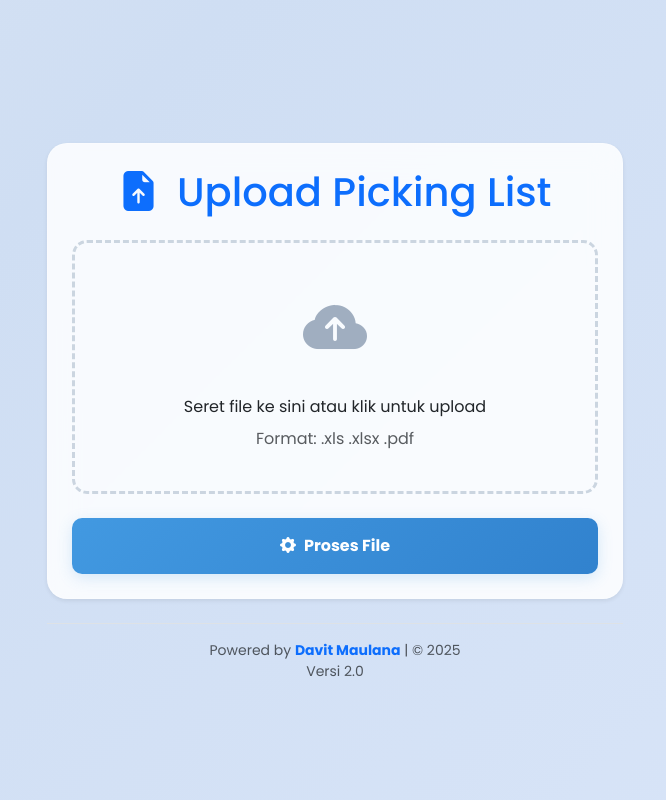
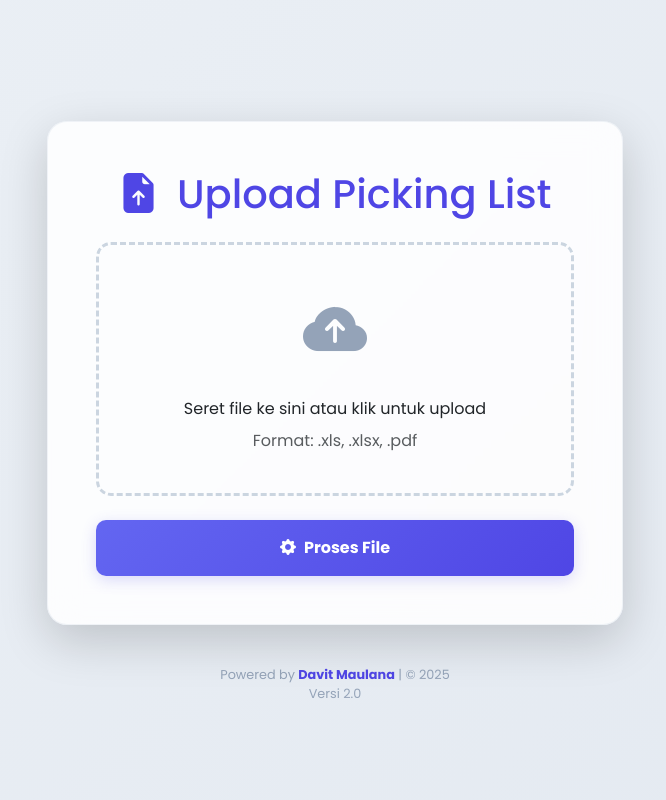
Before and after one commit to ainxpro6/testing, a Flask app: page / in a window 1280 px wide. Shown: the whole page, without its empty margins (305-971 px from the left). Run offline with Flask 3, Linux system fonts and the light colour scheme; some libraries are stand-ins or nearby versions.

Commit message:
Add files via upload

```diff
--- a/static/style.css
+++ b/static/style.css
@@ -2,7 +2,7 @@
 @keyframes fadeInSlideUp {
     from {
         opacity: 0;
-        transform: translateY(30px);
+        transform: translateY(20px);
     }
     to {
         opacity: 1;
@@ -21,7 +21,7 @@
         transform: translateY(0);
     }
     50% {
-        transform: translateY(-10px);
+        transform: translateY(-8px);
     }
 }
 
@@ -34,12 +34,11 @@
 body {
     min-height: 100vh;
     margin: 0;
-    font-family: 'Poppins', sans-serif; /* Menggunakan Google Font */
-    color: #333;
-    /* Animasi gradasi latar belakang yang halus */
-    background: linear-gradient(-45deg, #e0eafc, #cfdef3, #eef1f5, #c3cfe2);
-    background-size: 400% 400%;
-    animation: gradientAnimation 15s ease infinite;
+    font-family: 'Poppins', sans-serif;
+    color: #334155; /* Warna teks yang lebih lembut */
+    background: linear-gradient(135deg, #f0f4f8, #e2e8f0); /* Gradien latar belakang yang lebih halus */
+    background-size: 200% 200%;
+    animation: gradientAnimation 12s ease infinite;
     display: flex;
     align-items: center;
     justify-content: center;
@@ -50,19 +49,19 @@ body {
 @media (prefers-color-scheme: dark) {
     body {
         color: #e2e8f0;
-        background: linear-gradient(-45deg, #0f2027, #203a43, #2c5364, #1a202c);
-        background-size: 400% 400%;
+        background: linear-gradient(135deg, #1e293b, #0f172a);
+        background-size: 200% 200%;
     }
     .card {
-        background: rgba(26, 32, 44, 0.85);
-        border-color: #4a5568;
+        background: rgba(30, 41, 59, 0.85); /* Warna kartu yang lebih gelap */
+        border-color: #334155;
     }
     .drop-zone {
-        background-color: #2d3748;
-        border-color: #4a5568;
+        background-color: #1e293b;
+        border-color: #334155;
     }
     .text-muted {
-        color: #a0aec0 !important;
+        color: #94a3b8 !important;
     }
 }
 
@@ -71,10 +70,10 @@ body {
     background: rgba(255, 255, 255, 0.85);
     backdrop-filter: blur(15px);
     -webkit-backdrop-filter: blur(15px);
-    border: 1px solid rgba(255, 255, 255, 0.2);
+    border: 1px solid rgba(226, 232, 240, 0.5); /* Border yang lebih halus */
     border-radius: 20px;
-    box-shadow: 0 8px 32px 0 rgba(31, 38, 135, 0.15);
-    animation: fadeInSlideUp 0.8s ease-out forwards;
+    box-shadow: 0 10px 30px rgba(0, 0, 0, 0.05); /* Shadow yang lebih halus */
+    animation: fadeInSlideUp 0.8s cubic-bezier(0.25, 0.46, 0.45, 0.94) forwards; /* Menggunakan easing function */
 }
 
 /* --- Gaya Zona Unggah File --- */
@@ -87,19 +86,19 @@ body {
     transition: all 0.3s ease-in-out;
 }
 .drop-zone:hover, .drop-zone.dragover {
-    border-color: #3182ce;
-    background-color: rgba(49, 130, 206, 0.08);
-    transform: scale(1.02);
+    border-color: #4f46e5; /* Warna yang lebih modern */
+    background-color: rgba(79, 70, 229, 0.08); /* Warna yang lebih modern */
+    transform: scale(1.01); /* Efek hover yang lebih halus */
 }
 
 .drop-zone-content i {
     font-size: 4rem;
-    color: #a0aec0;
+    color: #94a3b8; /* Warna ikon yang lebih lembut */
     transition: all 0.4s ease;
     animation: floatIcon 3s ease-in-out infinite;
 }
 .drop-zone:hover .drop-zone-content i {
-    color: #3182ce;
+    color: #4f46e5;
     transform: scale(1.1);
     animation-play-state: paused;
 }
@@ -108,15 +107,15 @@ body {
 .btn-primary {
     position: relative;
     overflow: hidden;
-    background: linear-gradient(135deg, #4299e1, #3182ce);
+    background: linear-gradient(135deg, #6366f1, #4f46e5); /* Gradien warna yang lebih modern */
     border: none;
     border-radius: 10px;
     transition: all 0.3s ease;
-    box-shadow: 0 4px 15px rgba(66, 153, 225, 0.2);
+    box-shadow: 0 4px 15px rgba(79, 70, 229, 0.2);
 }
 .btn-primary:hover:not(:disabled) {
-    transform: translateY(-3px);
-    box-shadow: 0 7px 20px rgba(66, 153, 225, 0.4);
+    transform: translateY(-2px);
+    box-shadow: 0 6px 18px rgba(79, 70, 229, 0.4);
 }
 .btn-primary:disabled {
     cursor: not-allowed;
@@ -149,7 +148,17 @@ body {
 .alert {
     border-radius: 10px;
     border: none;
+    font-size: 0.9rem; /* Ukuran font yang lebih kecil */
 }
 #file-name {
     font-weight: 500;
 }
+
+.text-primary {
+    color: #4f46e5 !important;
+}
+
+.powered-by {
+    color: #94a3b8 !important;
+    font-size: 0.8rem;
+}
--- a/templates/index.html
+++ b/templates/index.html
@@ -15,22 +15,18 @@
 </head>
 <body>
     <div class="container mt-4" style="max-width: 600px;">
-        <div class="card shadow-sm">
-            <div class="card-body p-4">
-                <h1 class="text-center mb-4 text-primary">
+        <div class="card shadow-lg"> <div class="card-body p-5"> <h1 class="text-center mb-4 text-primary">
                     <i class="bi bi-file-earmark-arrow-up-fill me-2"></i>
                     Upload Picking List
                 </h1>
 
-                <div id="alert-container"></div>
-
-                <form method="POST" enctype="multipart/form-data" id="upload-form">
+                <div id="alert-container" class="mb-3"></div> <form method="POST" enctype="multipart/form-data" id="upload-form">
                     <div class="mb-4">
                         <div class="drop-zone" id="drop-zone">
                             <div class="drop-zone-content">
                                 <i class="bi bi-cloud-arrow-up-fill"></i>
                                 <div class="drop-zone-text fs-6 mt-3">Seret file ke sini atau klik untuk upload</div>
-                                <div class="text-muted mt-2">Format: .xls .xlsx .pdf</div>
+                                <div class="text-muted mt-2">Format: .xls, .xlsx, .pdf</div>
                             </div>
                             <input type="file" name="file" class="form-control d-none" required accept=".pdf, .xlsx, .xls" id="file-input">
                         </div>
@@ -51,8 +47,7 @@
             </div>
         </div>
 
-        <div class="text-center mt-4 text-muted small border-top pt-3">
-            Powered by <strong class="text-primary">Davit Maulana</strong> | &copy; 2025
+        <div class="text-center mt-4 pt-3 powered-by"> Powered by <strong class="text-primary">Davit Maulana</strong> | &copy; 2025
 			<br/>
 			Versi 2.0
         </div>
@@ -68,9 +63,7 @@
             const submitButton = document.getElementById("submit-button");
             const alertContainer = document.getElementById("alert-container");
 
-            // --- FUNGSI ALERT YANG DIPERBARUI ---
             function showAlert(message, category = 'danger') {
-                // Hapus alert yang mungkin masih ada
                 alertContainer.innerHTML = '';
 
                 const wrapper = document.createElement('div');
@@ -83,7 +76,6 @@
 
                 alertContainer.append(wrapper);
 
-                // Jika ini adalah pesan sukses, atur agar menghilang setelah 5 detik
                 if (category === 'success') {
                     const alertElement = wrapper.firstChild;
                     setTimeout(() => {
@@ -91,11 +83,10 @@
                         if (bsAlert) {
                             bsAlert.close();
                         }
-                    }, 5000); // 5000 milidetik = 5 detik
+                    }, 5000);
                 }
             }
 
-            // --- Logika Drop Zone ---
             dropZone.addEventListener("click", () => fileInput.click());
             dropZone.addEventListener('dragover', (e) => { e.preventDefault(); dropZone.classList.add('dragover'); });
             dropZone.addEventListener('dragleave', () => dropZone.classList.remove('dragover'));
@@ -108,12 +99,11 @@
                 }
             });
 
-            // --- Logika Preview File ---
             fileInput.addEventListener("change", () => {
                 const preview = document.getElementById('file-preview');
                 const icon = document.getElementById('file-icon');
                 const nameDisplay = document.getElementById('file-name');
-                alertContainer.innerHTML = ''; // Hapus alert saat file baru dipilih
+                alertContainer.innerHTML = '';
 
                 preview.classList.add('d-none');
                 icon.className = 'bi fs-2 me-2';
@@ -139,7 +129,6 @@
                 }
             });
 
-            // --- Logika Submit Form ---
             uploadForm.addEventListener("submit", async function(e) {
                 e.preventDefault();
                 if (fileInput.files.length === 0) { showAlert("⚠️ Pilih file terlebih dahulu!", "warning"); return; }
```
